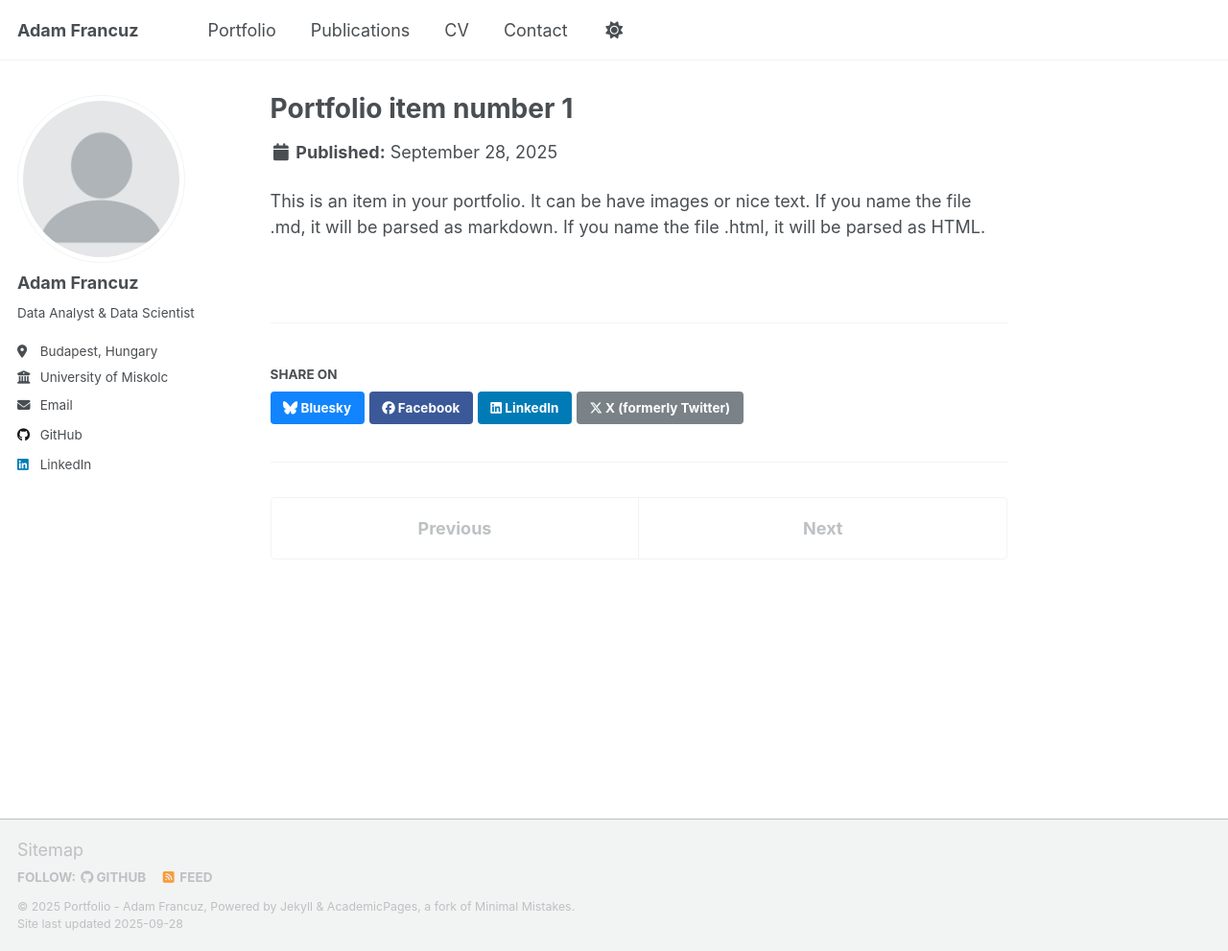
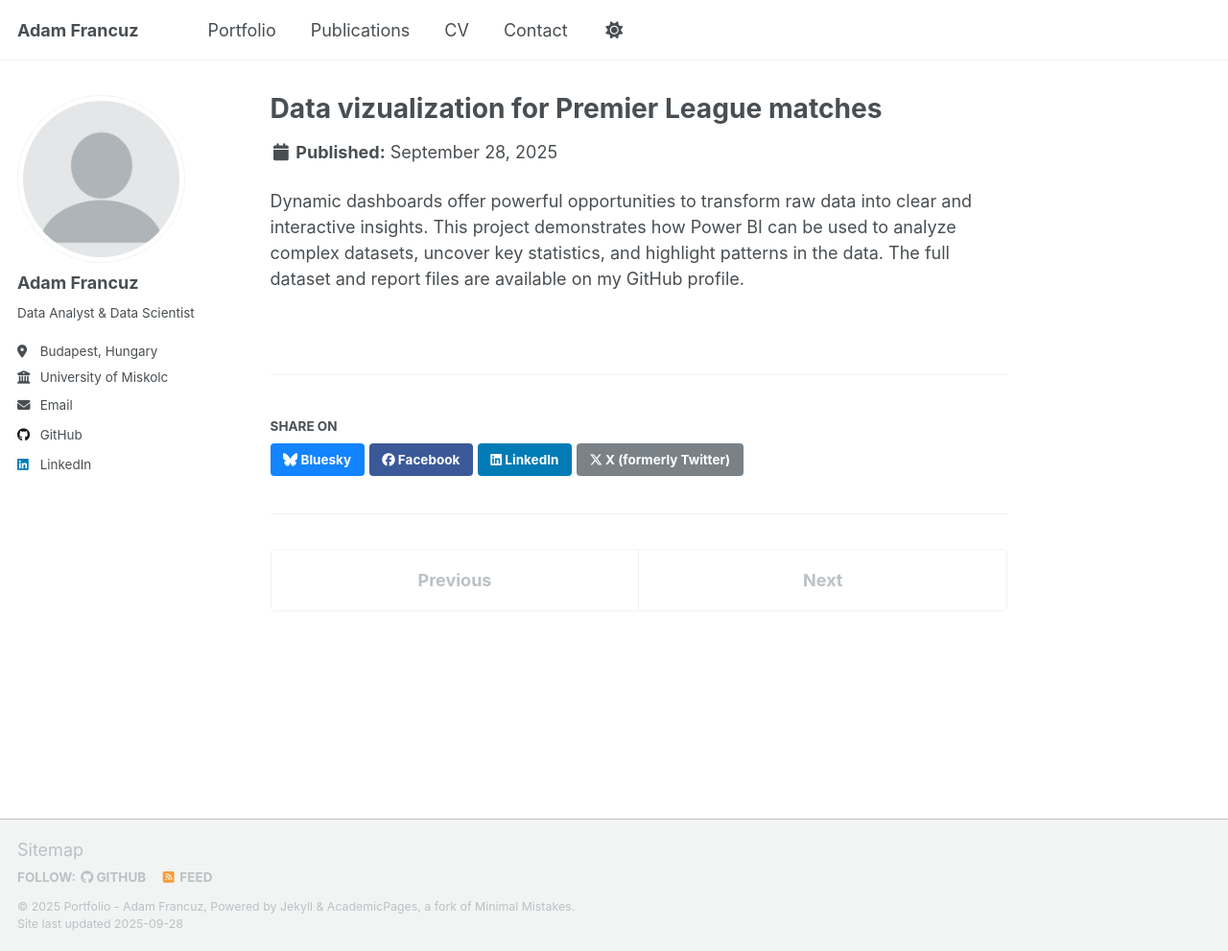
Before and after one commit to francuzadam/francuzadam.github.io, a Jekyll site: the page built from _portfolio/portfolio-1.md, in a window 1280 px wide and 991 px high. Shown: the whole window at 96% size. Built offline with Jekyll 4.4.1, drawn with Linux system fonts in a browser that asks for light colours; a script that is not in the unit is left out.

Commit message:
Update portfolio-1.md

```diff
--- a/_portfolio/portfolio-1.md
+++ b/_portfolio/portfolio-1.md
@@ -1,7 +1,7 @@
 ---
-title: "Portfolio item number 1"
-excerpt: "Short description of portfolio item number 1<br/><img src='/images/dataviz.png'>"
+title: "Data vizualization for Premier League matches"
+excerpt: "This Power BI report provides a generally overview of Premier League matches.<br/><img src='/images/dataviz.png'>"
 collection: portfolio
 ---
 
-This is an item in your portfolio. It can be have images or nice text. If you name the file .md, it will be parsed as markdown. If you name the file .html, it will be parsed as HTML.
+Dynamic dashboards offer powerful opportunities to transform raw data into clear and interactive insights. This project demonstrates how Power BI can be used to analyze complex datasets, uncover key statistics, and highlight patterns in the data. The full dataset and report files are available on my GitHub profile.
```
